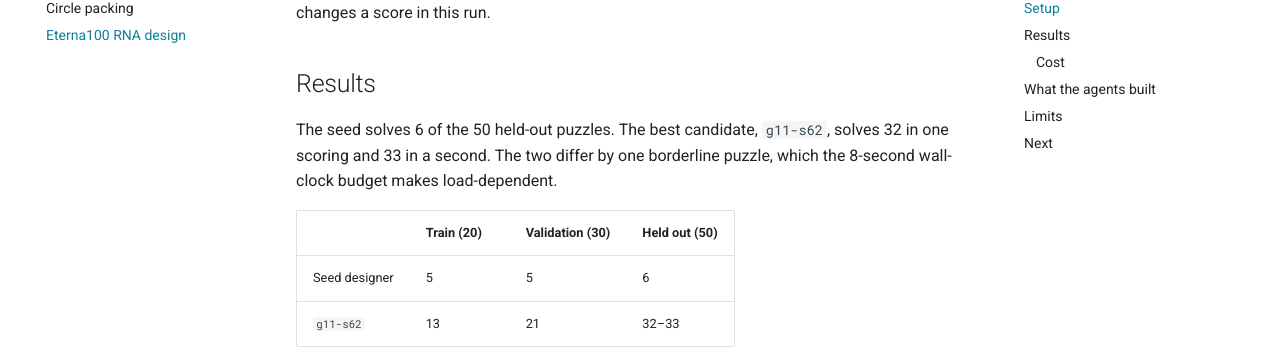
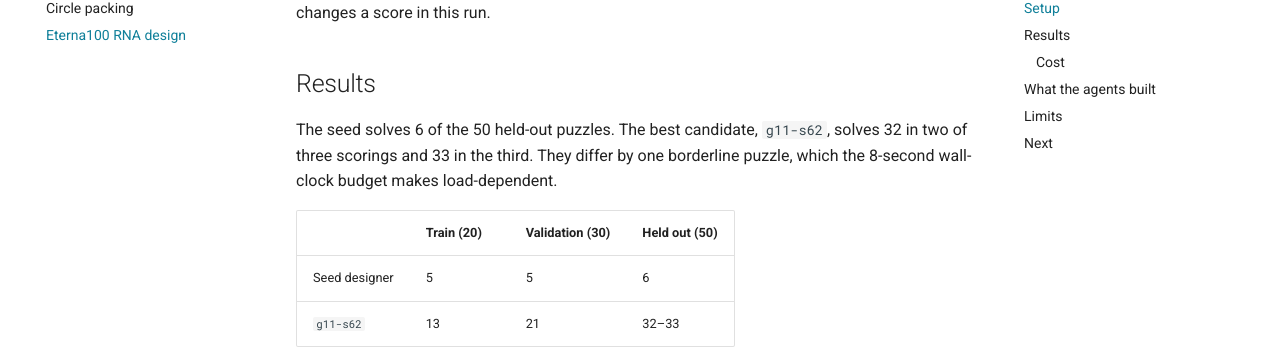
Before and after one commit to KE7/helix, an MkDocs documentation site: the page built from docs/experiments/eterna100.md, in a window 1280 px wide and 900 px high, scrolled down 1329 px. Shown: the part 140-489 px from the top of the window. Built offline with MkDocs 1.6.1 and Material for MkDocs 9.7.7, drawn with Linux system fonts in a browser that asks for light colours; comment, search, counter and statistics services are not loaded.

Commit message:
eterna100 docs: the held-out score is 32 in two of three scorings, 33 in one
Co-Authored-By: Claude Opus 5.5 <noreply@anthropic.com>

```diff
--- a/docs/experiments/eterna100.md
+++ b/docs/experiments/eterna100.md
@@ -54,8 +54,8 @@ top-level split folders. Neither changes a score in this run.
 ## Results
 
 The seed solves 6 of the 50 held-out puzzles. The best candidate, `g11-s62`,
-solves 32 in one scoring and 33 in a second. The two differ by one borderline
-puzzle, which the 8-second wall-clock budget makes load-dependent.
+solves 32 in two of three scorings and 33 in the third. They differ by one
+borderline puzzle, which the 8-second wall-clock budget makes load-dependent.
 
 | | Train (20) | Validation (30) | Held out (50) |
 |---|---|---|---|
```
Also changed, not shown: docs/showcase.md (+1 -1 lines), examples/eterna100/README.md (+1 -1 lines).
